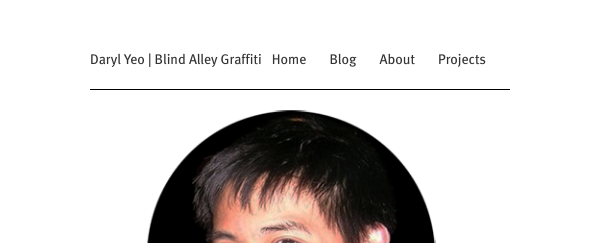
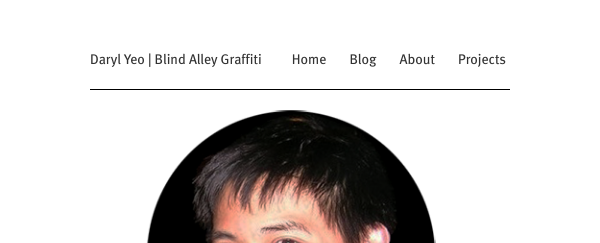
Before and after one commit to aacyun/jianxioy.github.com, a Jekyll site: the page built from index.html, in a window 600 px wide. Shown: the top 243 px of the page. Built offline with Jekyll 4.4.1, drawn with Linux system fonts in a browser that asks for light colours; Markdown is read by kramdown in place of the engine named in the settings.

Commit message:
Trying phone.

```diff
--- a/static/css/layout.css
+++ b/static/css/layout.css
@@ -167,7 +167,7 @@ h6 {
 		#nav-primary ul {
    			position: relative;
 			float: right;
-			right: -80px;
+			right: -100px;
 			bottom: 39px;
 			margin-bottom: -20px;
 		}
```
